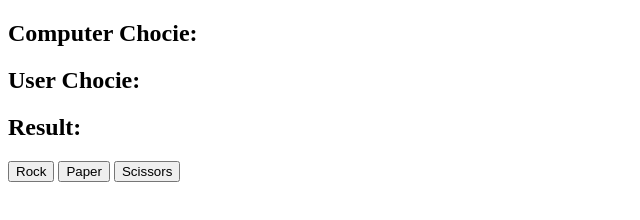
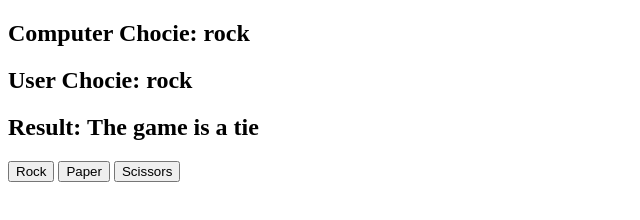
Before and after one commit to macgroigar/rockpaper-js, a plain HTML site: page index.html in a window 1280 px wide. Both pictures are taken after a click on the button "Rock". Shown: the whole page, without its empty margins (0-640 px from the left). Drawn offline with Linux system fonts and the light colour scheme.

Commit message:
js added

```diff
--- a/app.js
+++ b/app.js
@@ -0,0 +1,56 @@
+const computerChoiceDisplay = document.getElementById('computer-choice');
+const userChoiceDisplay = document.getElementById('user-choice');
+const resultDisplay = document.getElementById('result');
+const possibleChoices = document.querySelectorAll('button');
+
+let userChoice
+let computerChoice
+let result
+
+possibleChoices.forEach(possibleChoice => possibleChoice.addEventListener('click', (e) => {
+        userChoice = e.target.id
+        userChoiceDisplay.innerHTML = userChoice
+        generateComputerChoice()
+        getResult()
+}));
+
+function generateComputerChoice() {
+        const randomNumber = Math.floor(Math.random() * 3) + 1
+
+        if (randomNumber === 1) {
+                computerChoice = 'rock'
+        }
+        if (randomNumber === 2) {
+                computerChoice = 'scissors'
+        }
+        if (randomNumber === 3) {
+                computerChoice = 'paper'
+        }
+
+        computerChoiceDisplay.innerHTML = computerChoice
+};
+
+function getResult() {
+    if (computerChoice === userChoice) {
+        result = 'The game is a tie'
+    }
+    if (computerChoice === 'rock' && userChoice === "paper") {
+        result = 'You Win!'
+    }
+    if (computerChoice === 'rock' && userChoice === "scissors") {
+        result = 'You lose!'
+    }
+    if (computerChoice === 'paper' && userChoice === "scissors") {
+        result = 'You Win!'
+    }
+    if (computerChoice === 'paper' && userChoice === "rock") {
+        result = 'You lose!'
+    }
+    if (computerChoice === 'scissors' && userChoice === "rock") {
+        result = 'You win!'
+    }
+    if (computerChoice === 'scissors' && userChoice === "paper") {
+        result = 'You lose!'
+    }
+    resultDisplay.innerHTML = result
+};
```
Also changed, not shown: index.html (+3 -3 lines), 1 other file.
